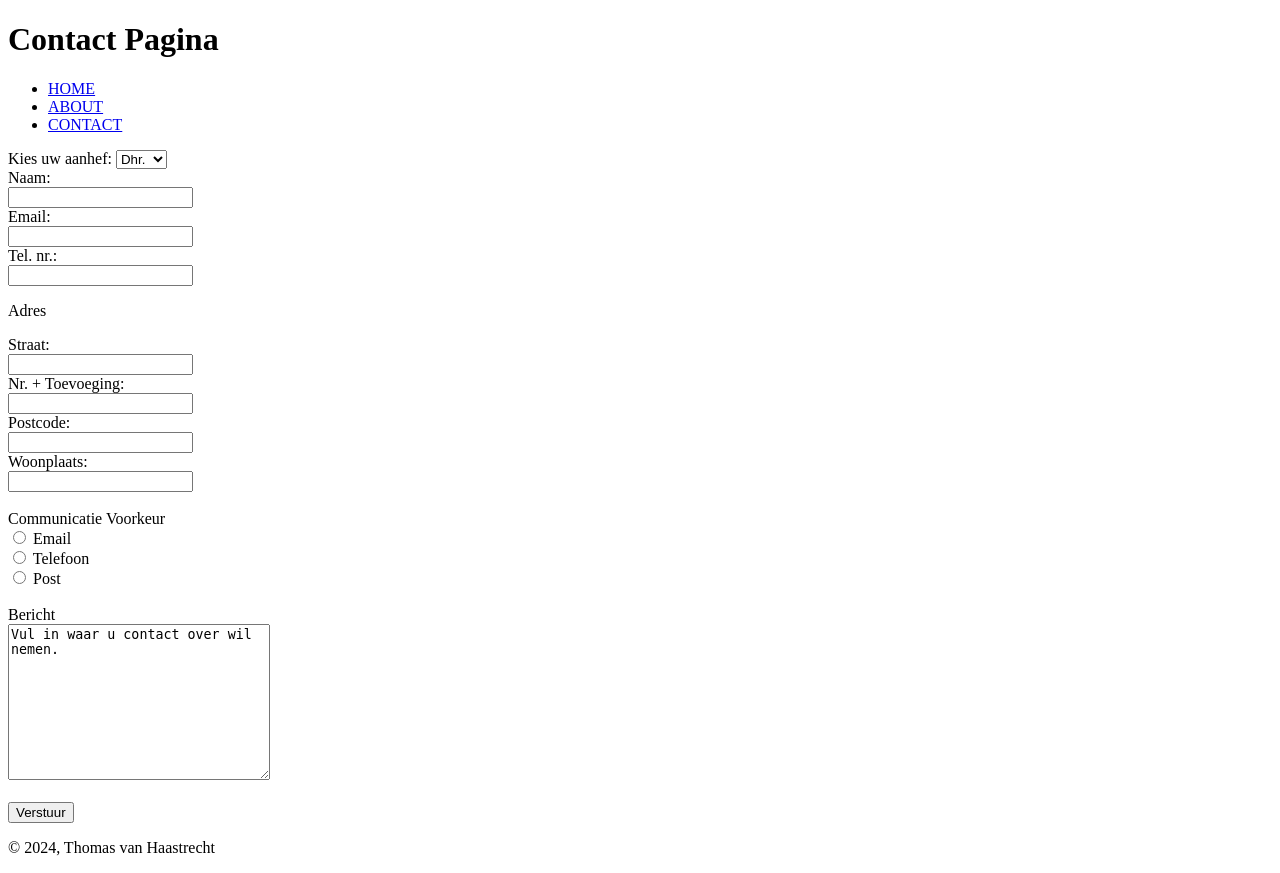
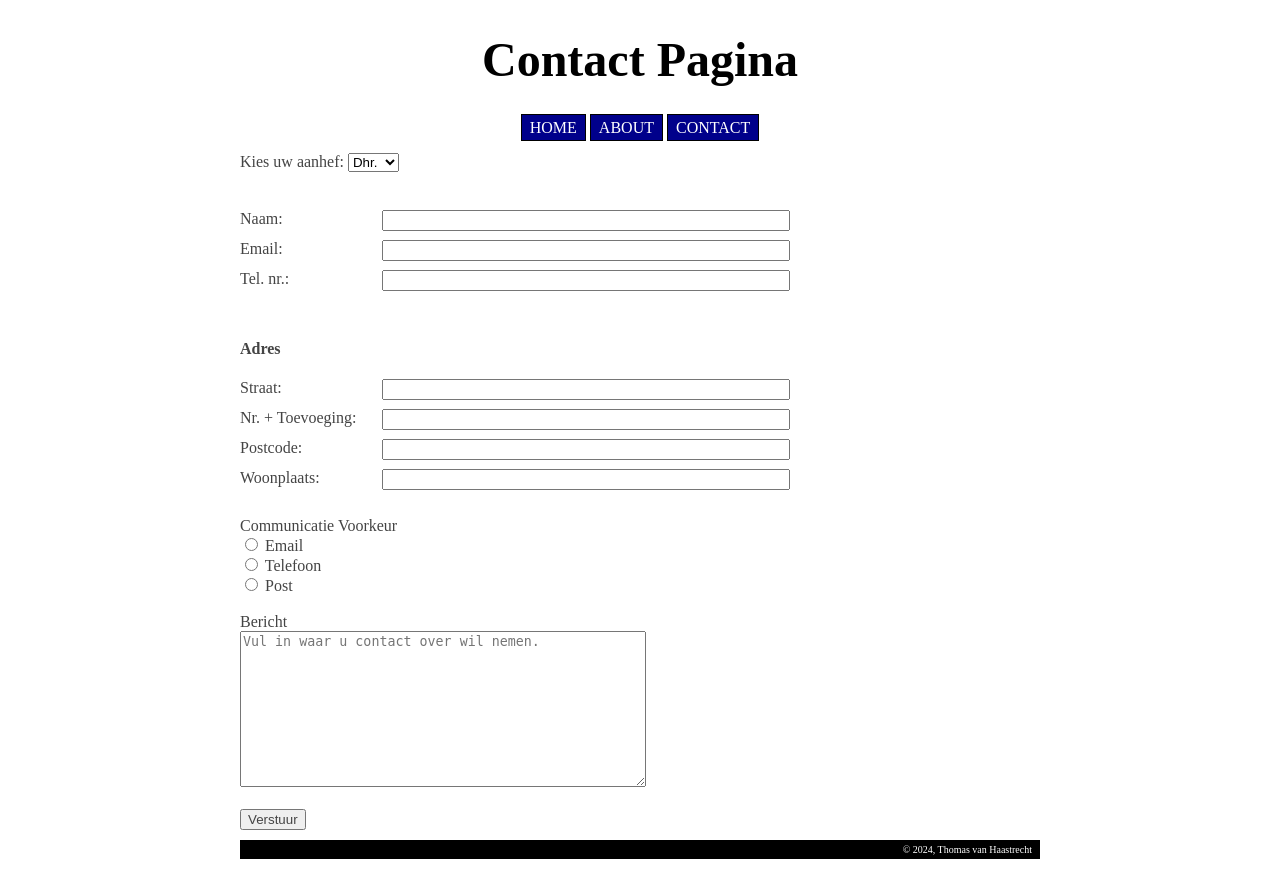
Before and after one commit to JeroenHeemskerk/educom-webshop-basis-1704188512, a PHP site: page /contact.html in a window 1280 px wide. Run offline with PHP 8.4, Linux system fonts and the light colour scheme.

Commit message:
02. opdracht 1.2, en comments van vorige commits (items #11-15)

```diff
--- a/CSS/stylesheet.css
+++ b/CSS/stylesheet.css
@@ -1 +1,75 @@
 /* Cascade Style Sheet for this website */
+body {
+	margin-left: auto;
+	margin-right: auto;
+	width: 800px;
+	color: #444444;
+}
+
+h1 {
+	color: black;
+	font-size: 48px;
+	text-align: center;
+}
+
+.title {
+	display: block;
+	margin-bottom: 20px;
+}
+
+ul.menu {
+	text-align: center;
+	list-style-type: none;
+	padding: 0;
+}
+
+ul.menu li {
+	text-align: center;
+	display: inline;
+	border-width: 1px;
+	border-style: solid;
+	border-color: black;
+	background-color: darkblue;
+	padding: 4px 8px;
+}
+
+ul li a {
+	color: white;
+	text-decoration: none;
+}
+
+footer > p {
+	background-color: black;
+	color: white;
+	font-size: 10px;
+	text-align: right;
+	padding: 4px 8px;
+}
+
+p {
+	font-size: 12px;
+	background-color: white;
+
+}
+
+input[type=submit] {
+	color: #444444;
+}
+
+div.inputfield {
+	display: block;
+	width: 550px;
+	height: 30px;
+}
+
+div.inputfield > input {
+	float: right;
+	margin-left: auto;
+	margin-right: auto;
+	width: 400px;
+}
+
+textarea {
+	width: 400px;
+	color: #444444;
+}
--- a/contact.html
+++ b/contact.html
@@ -1,8 +1,12 @@
 <!DOCTYPE html>
 <html>
+	<head>
+		<link rel="stylesheet" href="CSS/stylesheet.css">
+	</head>
+
 	<body>
 		<h1>Contact Pagina</h1>
-		<ul>
+		<ul class="menu">
 			<li><a href="index.html">HOME</a></li>
 			<li><a href="about.html">ABOUT</a></li>
 			<li><a href="contact.html">CONTACT</a></li>
@@ -10,52 +14,69 @@
 
 		<form>
 
-			<label for="aanhef">Kies uw aanhef:</label>
+			<div class="title">
+				<label for="title">Kies uw aanhef:</label>
 
-			<select name="aanhef" id="aanhef">
+				<select name="title" id="title">
 					<option value="Dhr.">Dhr.</option>
 					<option value="Mvr.">Mvr.</option>
 					<option value="Dr.">Dr.</option>
 					<option value="Prof.">Prof.</option>
-			</select><br>
+				</select>
+			</div><br>
 
-			<label for="naam">Naam:</label><br>
-			<input type="text" id="naam" name="naam"><br>
+			<div class="inputfield">
+				<label for="name">Naam:</label>
+				<input type="text" id="name" name="name"><br>
+			</div>
 
-			<label for="email">Email:</label><br>
+			<div class="inputfield">
+				<label for="email">Email:</label>
 				<input type="text" id="email" name="email"><br>
+			</div>
 
-			<label for="tel">Tel. nr.:</label><br>
+			<div class="inputfield">
+				<label for="tel">Tel. nr.:</label>
 				<input type="text" id="tel" name="tel"><br>
-
-			<p>Adres</p>
-			<label for="straat">Straat:</label><br>
-			<input type="text" id="straat" name="straat"><br>
-
-			<label for="str nr">Nr. + Toevoeging:</label><br>
-			<input type="text" id="str nr" name="str nr"><br>
-
-			<label for="postcode">Postcode:</label><br>
-			<input type="text" id="postcode" name="postcode"><br>
-
-			<label for="plaats">Woonplaats:</label><br>
-			<input type="text" id="plaats" name="plaats"><br>
+			</div>
 
 			<br>
 
-			<label for="voorkeur">Communicatie Voorkeur</label><br>
-			<input type="radio" id="email" name="voorkeur" value="email">
+			<h4>Adres</h4>
+			<div class="inputfield">
+				<label for="street">Straat:</label>
+				<input type="text" id="street" name="street"><br>
+			</div>
+
+			<div class="inputfield">
+				<label for="street_no">Nr. + Toevoeging:</label>
+				<input type="text" id="street_no" name="street_no"><br>
+			</div>
+
+			<div class="inputfield">
+				<label for="postcode">Postcode:</label>
+				<input type="text" id="postcode" name="postcode"><br>
+			</div>
+
+			<div class="inputfield">
+				<label for="city">Woonplaats:</label>
+				<input type="text" id="city" name="city"><br>
+			</div>
+
+			<br>
+
+			<label for="preference">Communicatie Voorkeur</label><br>
+			<input type="radio" id="email_pref" name="preference" value="email">
 			<label for="email">Email</label><br>
-			<input type="radio" id="tel" name="voorkeur" value="tel">
+			<input type="radio" id="tel_pref" name="preference" value="tel">
 			<label for="tel">Telefoon</label><br>
-			<input type="radio" id="post" name="voorkeur" value="post">
+			<input type="radio" id="post_pref" name="preference" value="post">
 			<label for="post">Post</label><br>
 
 			<br>
 
-			<label for="bericht">Bericht</label><br>
-			<textarea name="message" rows="10" cols="30">Vul in waar u contact over wil nemen.</textarea><br>
-
+			<label for="message">Bericht</label> <br>
+			<textarea name="message" placeholder="Vul in waar u contact over wil nemen." rows="10" cols="30"></textarea><br>
 			<br>
 
 			<input type="submit" value="Verstuur">
@@ -65,6 +86,6 @@
 	</body>
 
 	<footer>
-		<p>&#169 2024, Thomas van Haastrecht</p>
+		<p>&copy 2024, Thomas van Haastrecht</p>
 	</footer>
 </html>
```
Also changed, not shown: about.html (+6 -2 lines), index.html (+6 -2 lines). Lines whose indentation alone changed are shown as unchanged.
